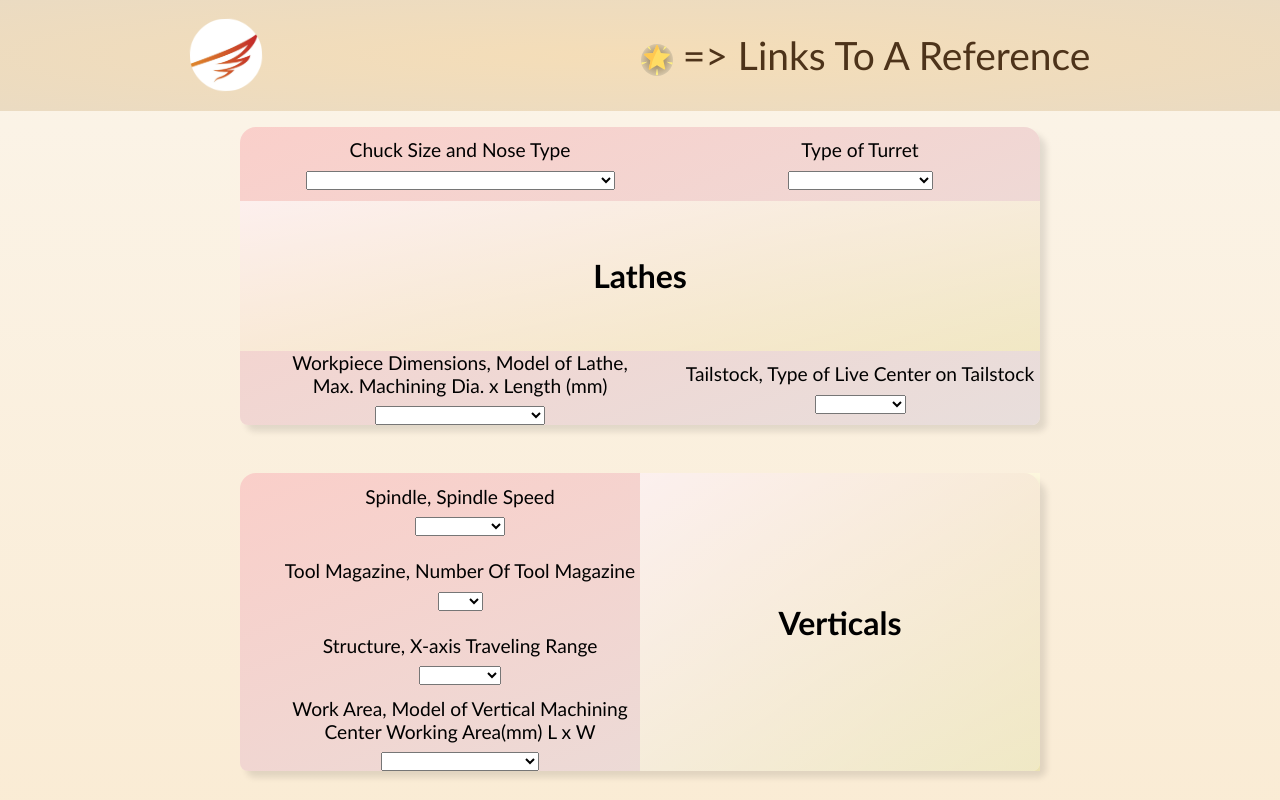
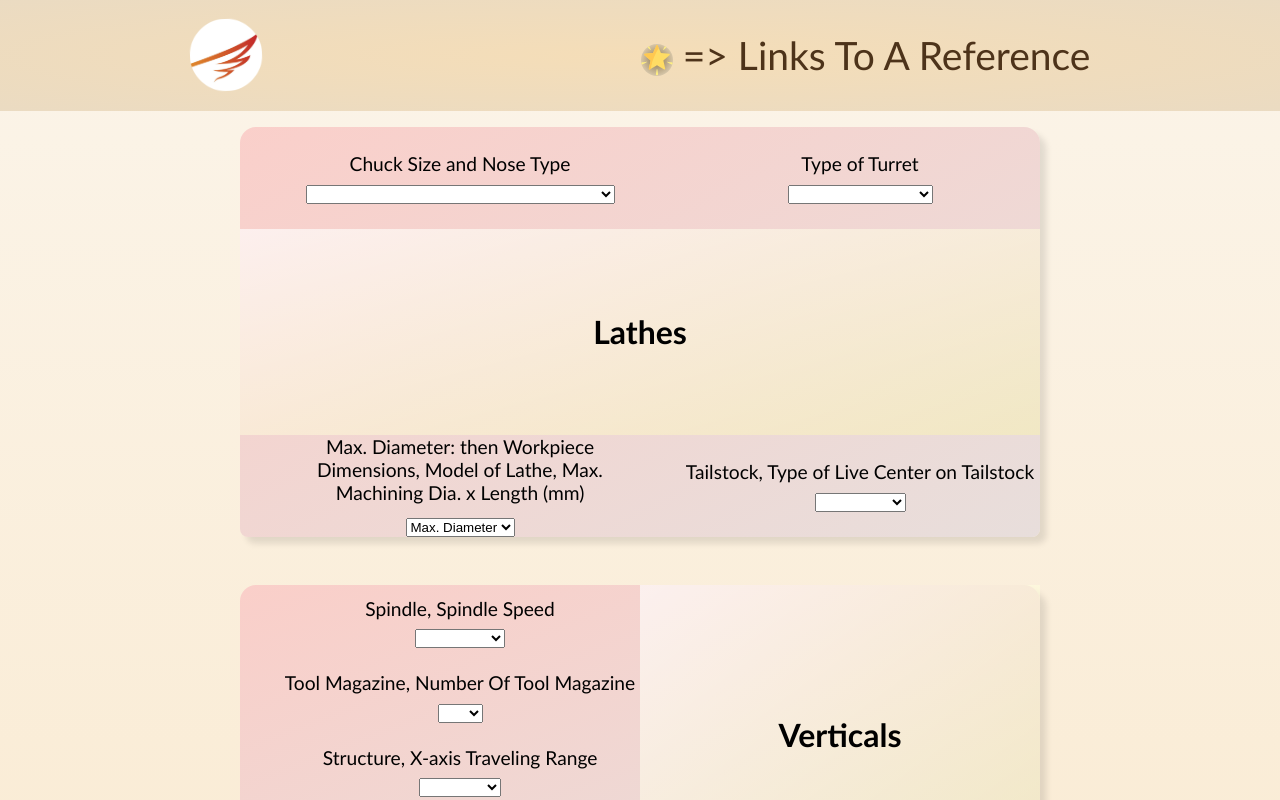
Before and after one commit to Strangehill/dymantic2, a React (Create React App) app: page / in a window 1280 px wide. Shown: the top 800 px of the page. Built offline with nearby package versions, Linux system fonts and the light colour scheme.

Commit message:
add useState to break up a select's long list of options

```diff
--- a/src/components/lathes.js
+++ b/src/components/lathes.js
@@ -1,4 +1,4 @@
-import React from 'react';
+import React, { useState } from 'react';
 import styled from 'styled-components'
 
 import { default as Dl, ProductDt as Dt, ProductDd as Dd } from './ProductDl';
@@ -19,34 +19,42 @@ const specOptions = {
     { id: "powerTooling", desc: "Power Tooling Turret" }
   ],
   "workpieceDimensions" : [
-    { id: "ML430", desc: "ML-430  430 x  240 "},
-    { id: "ML560S", desc: "ML-560S  320 x 320 "},
-    { id: "ML560M", desc: "ML-560M  320 x 570 "},
-    { id: "ML360", desc: "ML-360  360 x 470 "},
+    { maxDia: "285", models: [
       { id: "ML360Y", desc: "ML-360Y  130 x 470 "},
-    { id: "ML600S", desc: "ML-600S  420 x 540 "},
-    { id: "ML600M", desc: "ML-600M  420 x 780 "},
-    { id: "ML600L", desc: "ML-600L  420 x 1280 "},
       { id: "ML600Y", desc: "ML-600Y  285 x 565 "},
       { id: "ML600MY", desc: "ML-600MY  285 x 805 "},
       { id: "ML600LY", desc: "ML-600LY  285 x 1305 "},
       { id: "ML600TY", desc: "ML-600TY  285 x 495 "},
       { id: "ML600MTY", desc: "ML-600MTY  285 x 735 "},
       { id: "ML600LTY", desc: "ML-600LTY  285 x 1235 "},
-    { id: "ML850", desc: "ML-850  600 x 1270 "},
-    { id: "BML500", desc: "BML-500  360 x 300 "},
-    { id: "BML560S", desc: "BML-560S  320 x 320 "},
-    { id: "BML560M", desc: "BML-560M  320 x 570 "},
-    { id: "BML600S", desc: "BML-600S  420 x 540 "},
-    { id: "BML600M", desc: "BML-600M  420 x 780 "},
-    { id: "BML600L", desc: "BML-600L  420 x 1280 "},
       { id: "BML600Y", desc: "BML-600Y  285 x 565 "},
       { id: "BML600MY", desc: "BML-600MY  285 x 805 "},
       { id: "BML600LY", desc: "BML-600LY  285 x 1305 "},
       { id: "BML600TY", desc: "BML-600TY  285 x 495 "},
       { id: "BML600MTY", desc: "BML-600MTY  285 x 735 "},
-    { id: "BML600LTY", desc: "BML-600LTY  285 x 1235 "},
+      { id: "BML600LTY", desc: "BML-600LTY  285 x 1235 "}
+    ]},
+    { maxDia: "360", models: [
+      { id: "ML560S", desc: "ML-560S  320 x 320 "},
+      { id: "ML560M", desc: "ML-560M  320 x 570 "},
+      { id: "ML360", desc: "ML-360  360 x 470 "},
+      { id: "BML500", desc: "BML-500  360 x 300 "},
+      { id: "BML560S", desc: "BML-560S  320 x 320 "},
+      { id: "BML560M", desc: "BML-560M  320 x 570 "}
+    ]},
+    { maxDia: "430", models: [
+      { id: "ML430", desc: "ML-430  430 x  240 "},
+      { id: "ML600S", desc: "ML-600S  420 x 540 "},
+      { id: "ML600M", desc: "ML-600M  420 x 780 "},
+      { id: "ML600L", desc: "ML-600L  420 x 1280 "},
+      { id: "BML600S", desc: "BML-600S  420 x 540 "},
+      { id: "BML600M", desc: "BML-600M  420 x 780 "},
+      { id: "BML600L", desc: "BML-600L  420 x 1280 "},
       { id: "BML630", desc: "BML-630  410 x 1526 "}
+    ]},
+    { maxDia: "720", models: [
+      { id: "ML850", desc: "ML-850  600 x 1270 "}
+    ]}
   ],
   "tailstock" : [
     { id: "4", desc: "MT #4 Quill"},
@@ -86,22 +94,53 @@ const Options2 = ({children}) => { return(
   </>
 )}
 
-const Options3 = ({children}) => { return(
+const Options3 = ({children}) => {
+  const [cat, setCat] = useState('none')
+
+  function handleCatChange(e) {
+    setCat(e.target.value);
+  }
+
+  // let allModels = specOptions.workpieceDimensions.map( n => n.maxDia )
+  // console.log(specOptions.workpieceDimensions.forEach( n => n.maxDia ))
+
+  return(
   <>
     <label htmlFor=""> {children} </label>
-    <select id="">
+    <div>
+      <select
+        id=""
+        name=""
+        value={cat}
+        onChange={handleCatChange}>
+        <option value="">Max. Diameter</option>
+        { specOptions.workpieceDimensions.map( n => {
+          return (
+            <option key={n.maxDia} value={n.maxDia}>{n.maxDia} mm</option>
+          )
+        })}
+      </select>
+
+      { specOptions.workpieceDimensions.map( n => {
+        return (
+          <select
+            key={n.maxDia}
+            id={"maxDia" + n.maxDia}
+            name=""
+            style={{ display: cat===n.maxDia ? '' : 'none' }}>
             <option value=""></option>
-      {specOptions.workpieceDimensions.map( (n, index, array) => {
-      if ( index === 0 || n.id.substring(0,1) === array[index-1].id.substring(0,1))
-      { return (
-        <option key={n.id} value={n.id}> {n.desc} </option>);}
-        else { return (
-          <React.Fragment key={n.id}>
-            <option value=""></option>
-            <option key={n.id} value={n.id}> {n.desc} </option>
-          </React.Fragment>
-        );}})}
+            { n.models.map( n => {
+              return (
+                <option key={n.id} value={n.id}>{n.id}</option>
+              )
+        })}
           </select>
+        )
+      })}
+    </div>
+
+    {/* chop this up into four categories */}
+    {/* choose first one of four max. diameters, and then reveal the next list options, repeat for vertical work area */}
   </>
 )}
 
@@ -125,7 +164,7 @@ const lathes = ({ ...props }) => (
    <Dd gridArea="latheOption2"> <Options2>
       Type of Turret </Options2> </Dd>
     <Dd gridArea="latheOption3"> <Options3>
-      Workpiece Dimensions,  Model of Lathe, Max. Machining Dia. x Length (mm) </Options3> </Dd>
+      Max. Diameter: then Workpiece Dimensions,  Model of Lathe, Max. Machining Dia. x Length (mm) </Options3> </Dd>
     <Dd gridArea="latheOption4"> <Options4>
       Tailstock, Type of Live Center on Tailstock  </Options4> </Dd>
   </LathesGrid>
```
Lines whose indentation alone changed are shown as unchanged.
